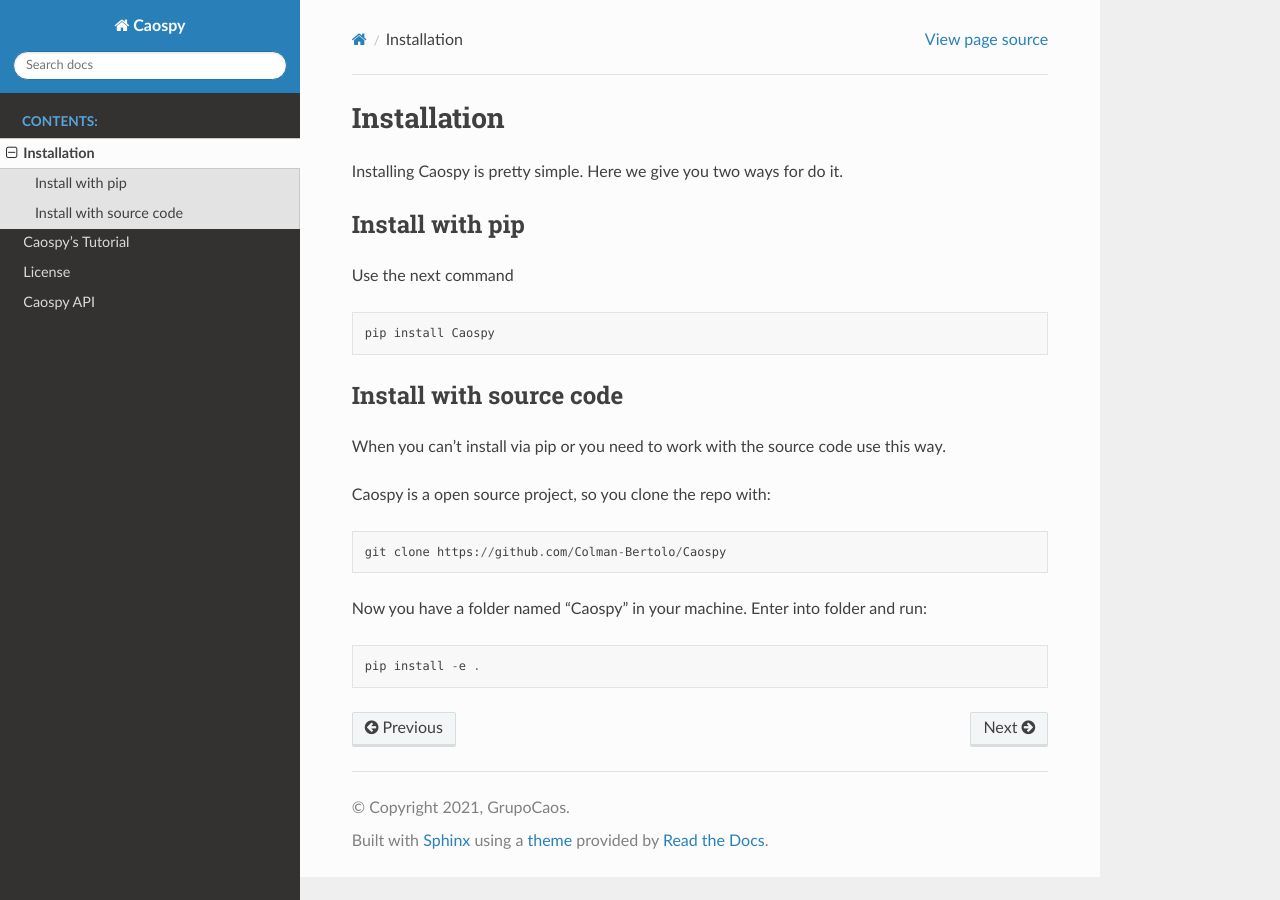
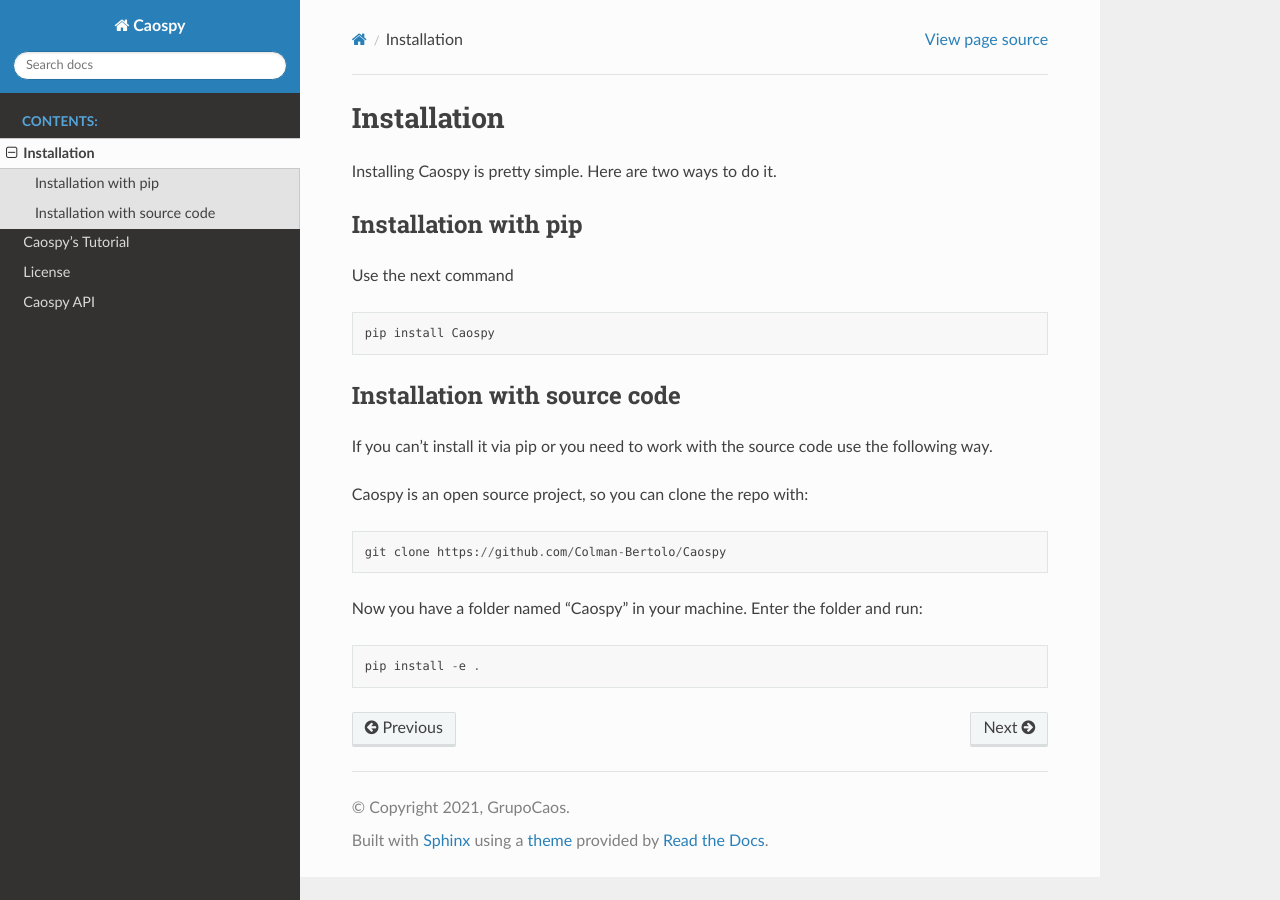
Before and after one commit to Colman-Bertolo/Caospy, a Sphinx documentation site: the page built from docs/source/install.rst, in a window 1280 px wide. Built offline with Sphinx 7.4.7 and the Read the Docs theme 2.0.0, drawn with Linux system fonts in a browser that asks for light colours.

Commit message:
Update install.rst

```diff
--- a/docs/source/install.rst
+++ b/docs/source/install.rst
@@ -1,10 +1,10 @@
 Installation
 ============
 
-Installing Caospy is pretty simple. Here we give you two ways for do it.
+Installing Caospy is pretty simple. Here are two ways to do it.
 
 
-Install with pip
+Installation with pip
 ----------------
 
 Use the next command
@@ -14,18 +14,18 @@
      pip install Caospy
 
 
-Install with source code
+Installation with source code
 ------------------------
 
-When you can't install via pip or you need to work with the source code use this way.
+If you can't install it via pip or you need to work with the source code use the following way.
 
-Caospy is a open source project, so you clone the repo with:
+Caospy is an open source project, so you can clone the repo with:
 
 .. code-block:: Python
 
      git clone https://github.com/Colman-Bertolo/Caospy
 
-Now you have a folder named "Caospy" in your machine. Enter into folder and run:
+Now you have a folder named "Caospy" in your machine. Enter the folder and run:
 
 .. code-block:: Python
 
```
